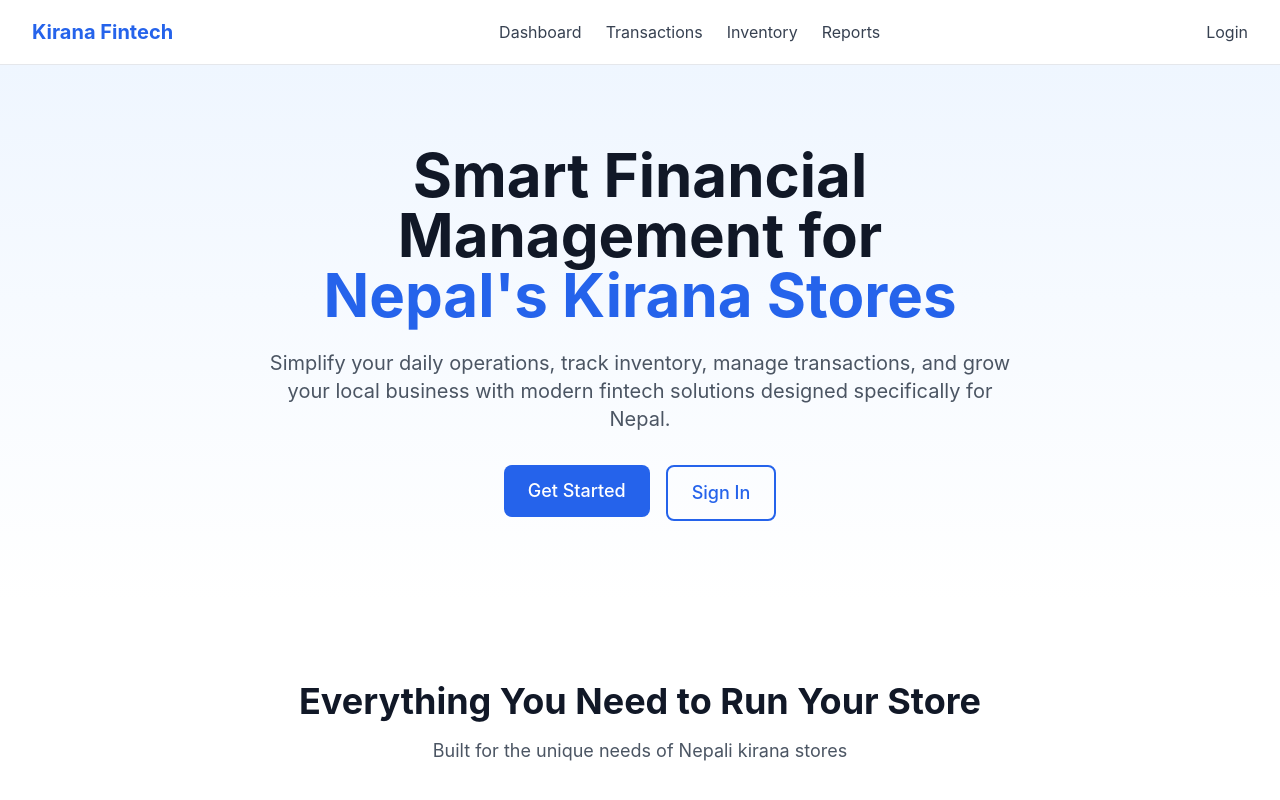
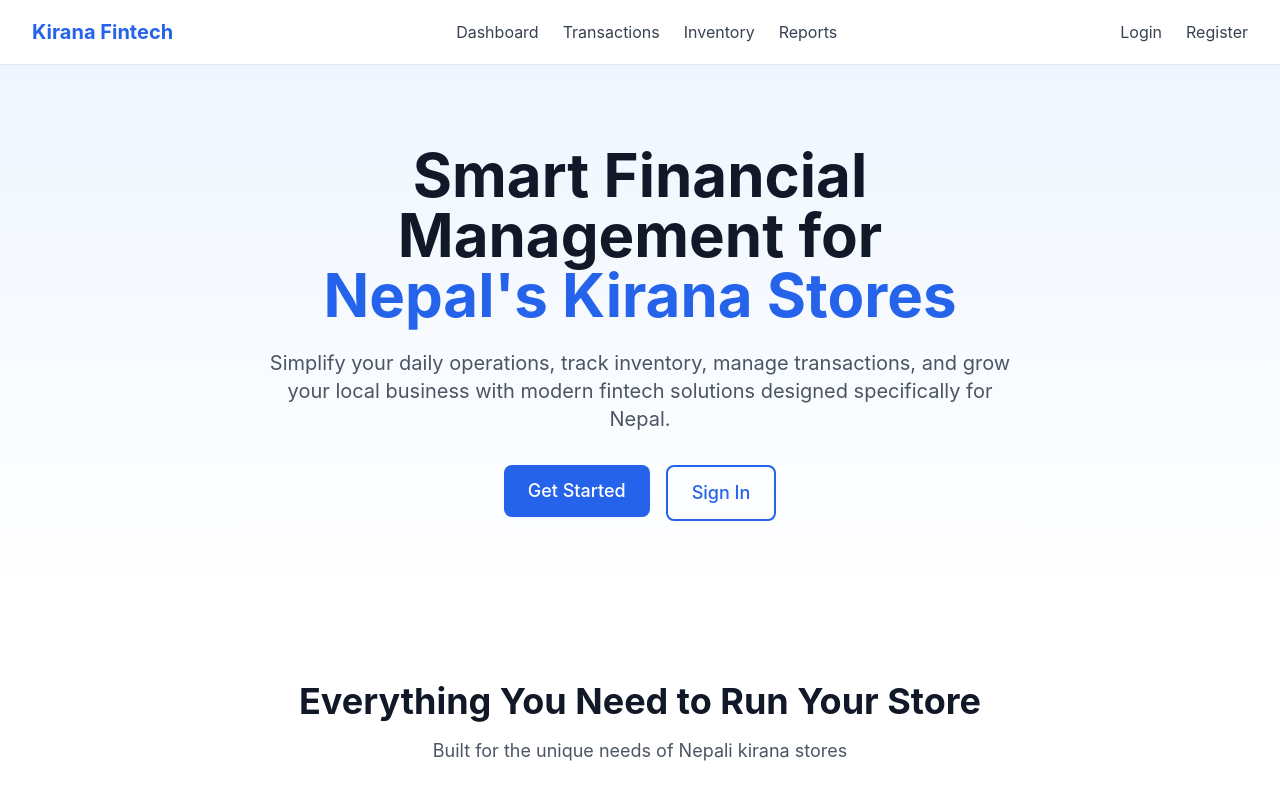
Before and after one commit to panas-adhikari/kirana-fintech, a Next.js app: page / in a window 1280 px wide. Shown: the top 800 px of the page. Built offline with nearby package versions, Linux system fonts and the light colour scheme.

Commit message:
register-page- update

```diff
--- a/src/app/login/page.tsx
+++ b/src/app/login/page.tsx
@@ -73,7 +73,7 @@ export default function LoginPage() {
                     </div>
 
                     <Button type="submit" className="w-full">
-                        Sign In
+                        Sign Update
                     </Button>
                 </form>
 
--- a/src/components/layout/Header.tsx
+++ b/src/components/layout/Header.tsx
@@ -17,9 +17,11 @@ export default function Header() {
                         <Link href="/reports" className="text-gray-700 dark:text-gray-300 hover:text-blue-600 dark:hover:text-blue-400 transition-colors">Reports</Link>
                     </nav>
 
-                    <div className="flex items-center">
+                    <div className="flex items-center space-x-6">
                         <Link href="/login" className="text-gray-700 dark:text-gray-300 hover:text-blue-600 dark:hover:text-blue-400 transition-colors">Login</Link>
+                        <Link href="/register" className="text-gray-700 dark:text-gray-300 hover:text-blue-600 dark:hover:text-blue-400 transition-colors">Register</Link>
                     </div>
+
                 </div>
             </div>
         </header>
```
